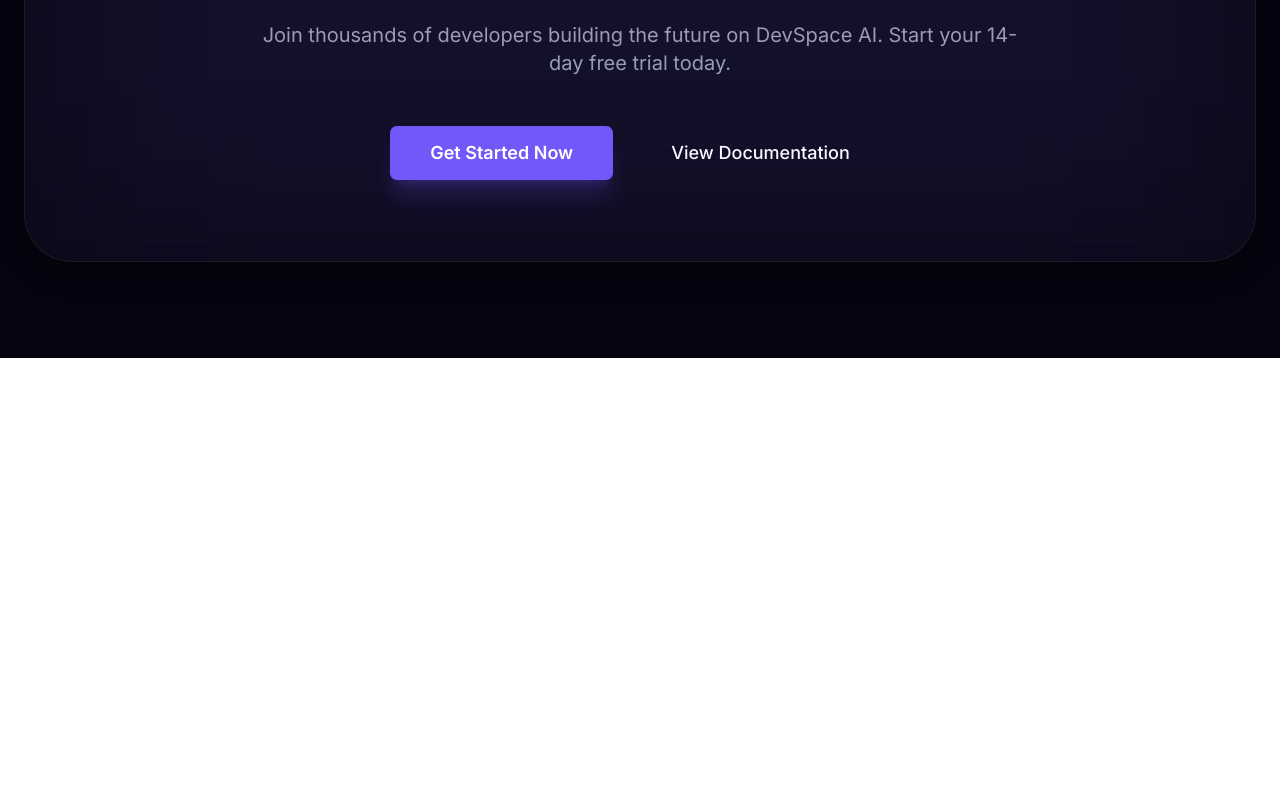
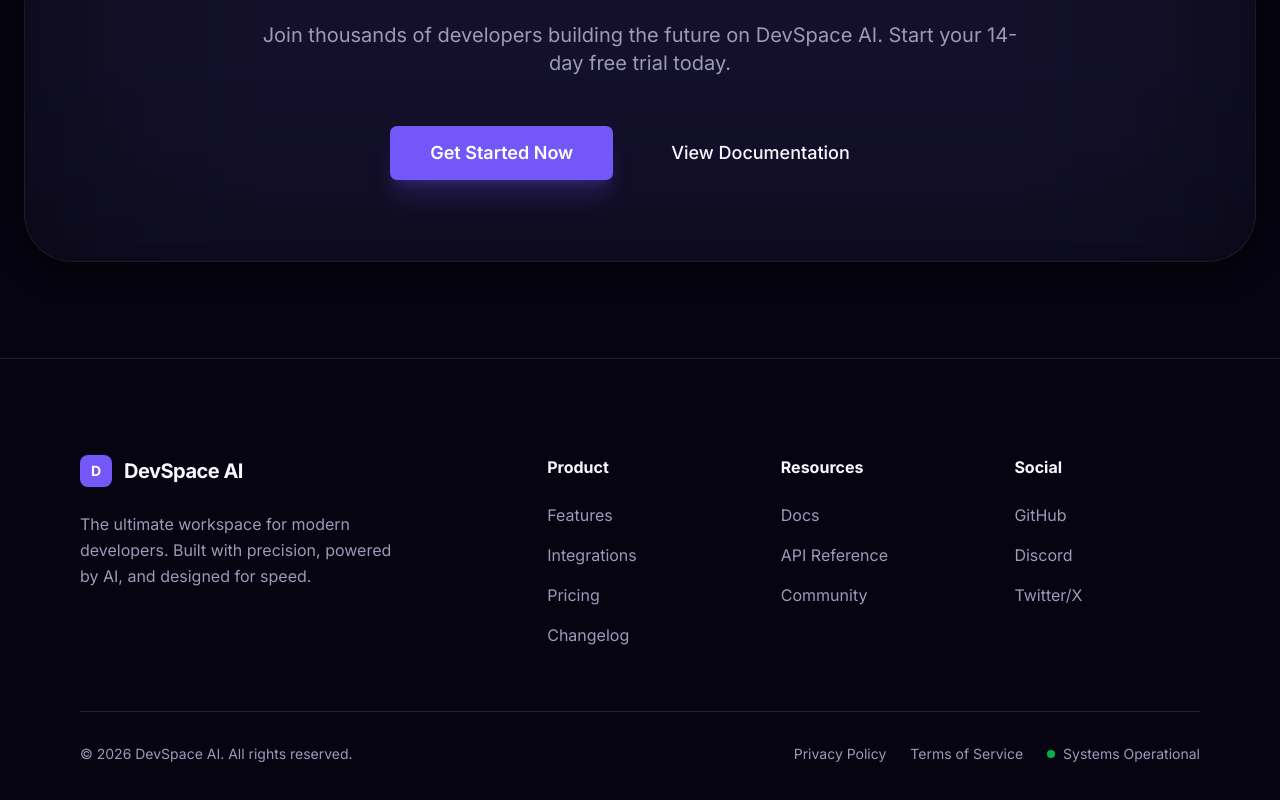
Before and after one commit to glenspiky/codespace, a Next.js app in the folder devspace/: page / in a window 1280 px wide. Shown: the part 3079-3879 px from the top of the page. Before the commit the page ends 3437 px from the top, so only its background shows below. Built offline with nearby package versions, Linux system fonts and the light colour scheme.

Commit message:
feat: implement footer

```diff
--- a/devspace/src/app/page.tsx
+++ b/devspace/src/app/page.tsx
@@ -11,6 +11,7 @@
 import { FeatureCard } from "@/components/cards/FeatureCard";
 import aiAssistantImg from "../../public/images/aiImage.png";
 import Cta from "@/components/layout/cta/Cta";
+import Footer from "@/components/layout/footer/Footer";
 
 export default function Home() {
 
@@ -178,7 +179,7 @@
                 className="min-[860px]:hidden p-2 text-foreground z-[60] relative"
               >
                 {/* Simple animated hamburger using Lucide or basic spans */}
-                <div className="space-y-1.5">
+                <div className="space-y-1.5 mr-2">
                   <span
                     className={`block w-6 h-0.5 bg-current transition-all ${isOpen ? "rotate-45 translate-y-2" : ""}`}
                   ></span>
@@ -263,6 +264,7 @@
         </div>
       </section>
       <Cta></Cta>
+      <Footer></Footer>
     </main>
   );
 }
--- /dev/null
+++ b/devspace/src/components/layout/footer/Footer.tsx
@@ -0,0 +1,148 @@
+import Link from 'next/link';
+import React from 'react'
+
+export default function Footer() {
+  return (
+    <div>
+      <footer className="border-t border-border bg-background pt-24 pb-12">
+        <div className="container px-6 lg:px-20 mx-auto">
+          <div className="grid grid-cols-2 md:grid-cols-4 lg:grid-cols-5 gap-12 mb-16">
+            {/* Brand Column */}
+            <div className="col-span-2">
+              <div className="flex items-center space-x-3 mb-6">
+                <div className="bg-primary rounded-lg size-8 flex items-center justify-center">
+                  <span className="text-white font-bold text-sm">D</span>
+                </div>
+                <span className="text-xl font-bold tracking-tight">
+                  DevSpace AI
+                </span>
+              </div>
+              <p className="text-muted-foreground max-w-xs leading-relaxed">
+                The ultimate workspace for modern developers. Built with
+                precision, powered by AI, and designed for speed.
+              </p>
+            </div>
+
+            {/* Links Columns */}
+            <div>
+              <h4 className="font-bold mb-6">Product</h4>
+              <ul className="space-y-4 text-muted-foreground">
+                <li>
+                  <Link
+                    href="#"
+                    className="hover:text-primary transition-colors"
+                  >
+                    Features
+                  </Link>
+                </li>
+                <li>
+                  <Link
+                    href="#"
+                    className="hover:text-primary transition-colors"
+                  >
+                    Integrations
+                  </Link>
+                </li>
+                <li>
+                  <Link
+                    href="#"
+                    className="hover:text-primary transition-colors"
+                  >
+                    Pricing
+                  </Link>
+                </li>
+                <li>
+                  <Link
+                    href="#"
+                    className="hover:text-primary transition-colors"
+                  >
+                    Changelog
+                  </Link>
+                </li>
+              </ul>
+            </div>
+
+            <div>
+              <h4 className="font-bold mb-6">Resources</h4>
+              <ul className="space-y-4 text-muted-foreground">
+                <li>
+                  <Link
+                    href="#"
+                    className="hover:text-primary transition-colors"
+                  >
+                    Docs
+                  </Link>
+                </li>
+                <li>
+                  <Link
+                    href="#"
+                    className="hover:text-primary transition-colors"
+                  >
+                    API Reference
+                  </Link>
+                </li>
+                <li>
+                  <Link
+                    href="#"
+                    className="hover:text-primary transition-colors"
+                  >
+                    Community
+                  </Link>
+                </li>
+              </ul>
+            </div>
+
+            <div>
+              <h4 className="font-bold mb-6">Social</h4>
+              <ul className="space-y-4 text-muted-foreground">
+                <li>
+                  <Link
+                    href="#"
+                    className="hover:text-primary transition-colors"
+                  >
+                    GitHub
+                  </Link>
+                </li>
+                <li>
+                  <Link
+                    href="#"
+                    className="hover:text-primary transition-colors"
+                  >
+                    Discord
+                  </Link>
+                </li>
+                <li>
+                  <Link
+                    href="#"
+                    className="hover:text-primary transition-colors"
+                  >
+                    Twitter/X
+                  </Link>
+                </li>
+              </ul>
+            </div>
+          </div>
+
+          {/* Bottom Bar */}
+          <div className="pt-8 border-t border-border flex flex-col md:flex-row justify-between items-center gap-6">
+            <p className="text-sm text-muted-foreground">
+              © 2026 DevSpace AI. All rights reserved.
+            </p>
+            <div className="flex items-center space-x-6 text-sm text-muted-foreground">
+              <Link href="#" className="hover:text-foreground">
+                Privacy Policy
+              </Link>
+              <Link href="#" className="hover:text-foreground">
+                Terms of Service
+              </Link>
+              <span className="flex items-center space-x-2">
+                <span className="size-2 bg-green-500 rounded-full animate-pulse" />
+                <span>Systems Operational</span>
+              </span>
+            </div>
+          </div>
+        </div>
+      </footer>
+    </div>
+  );
+}
```
